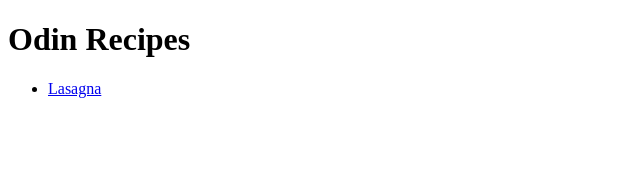
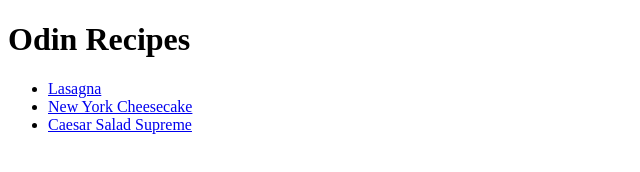
Before and after one commit to rei-rai/odin-recipes, a plain HTML site: page index.html in a window 1280 px wide. Shown: the whole page, without its empty margins (0-640 px from the left). Drawn offline with Linux system fonts and the light colour scheme.

Commit message:
Add 2 other recipes' links to index.html

```diff
--- a/index.html
+++ b/index.html
@@ -10,6 +10,8 @@
     <h1>Odin Recipes</h1>
     <ul>
       <li><a href="recipes/lasagna.html">Lasagna</a></li>
+      <li><a href="recipes/ny_cheesecake.html">New York Cheesecake</a></li>
+      <li><a href="recipes/caesar_salad_supreme.html">Caesar Salad Supreme</a></li>
     </ul>
   </body>
 </html>
```
